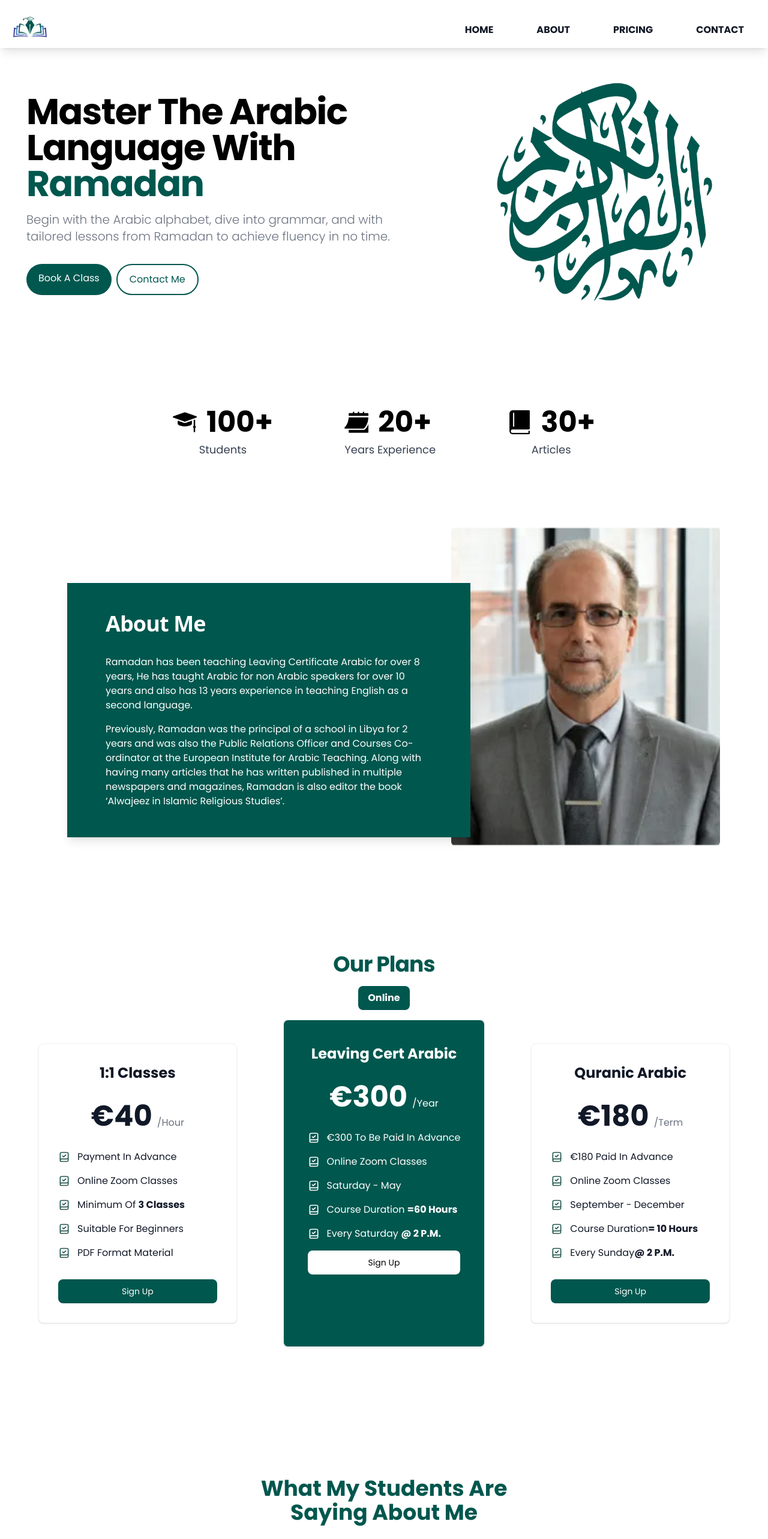
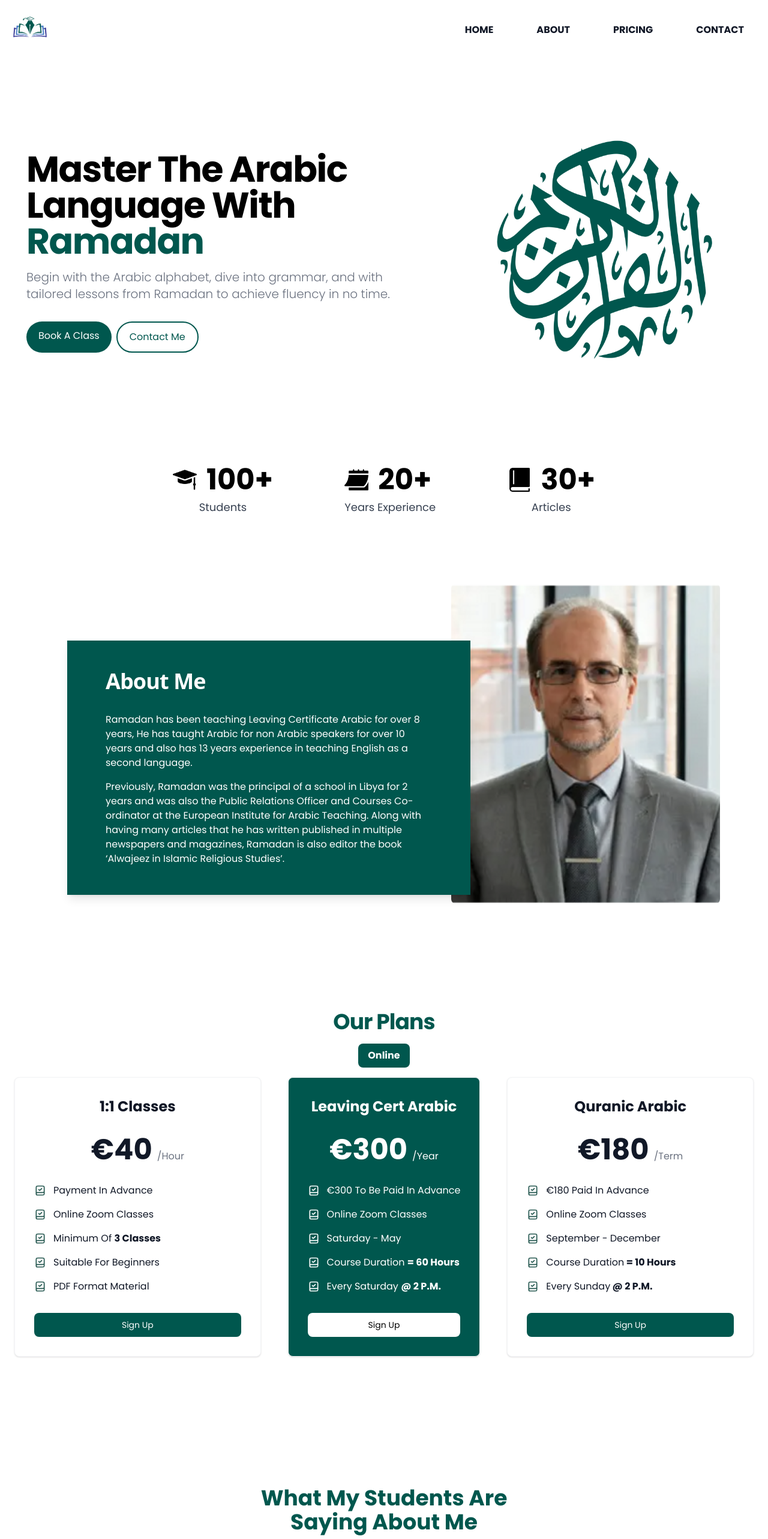
Before and after one commit to TeamBocean/ArabicWebsite, a React (Vite) app: page / in a window 1280 px wide. Shown: the top 2566 px of the page at 60% size. Built offline with nearby package versions, Linux system fonts and the light colour scheme.

Commit message:
responsiveness update and form connection

```diff
--- a/src/components/Contact.jsx
+++ b/src/components/Contact.jsx
@@ -11,7 +11,7 @@ export default function Contact () {
       delay: 0.5,
       ease: [0, 0.71, 0.2, 1.01]
     }}
-   classNameName="relative z-10 overflow-hidden bg-white py-20 lg:py-[120px] px-4">
+   className="relative z-10 overflow-hidden bg-white py-20 lg:py-[120px] px-4">
     <div className="container mx-auto font-poppins">
     <div className="-mx-4 flex flex-wrap lg:justify-between">
       <div className="w-full px-4 lg:w-1/2 xl:w-6/12">
@@ -72,24 +72,30 @@ export default function Contact () {
       </div>
       <div className="w-full px-4 lg:w-1/2 xl:w-5/12">
         <div className="relative rounded-lg bg-white p-8 shadow-lg sm:p-12">
-          <form>
+          <form action="https://formsubmit.co/Rumdan@gmail.com" method="POST">
             <div className="mb-6">
               <input
                 type="text"
+                name="name"
                 placeholder="Your Name"
+                required
                 className="text-body-color border-[f0f0f0] focus:border-primary w-full rounded border py-3 px-[14px] text-base outline-none focus-visible:shadow-none"
               />
             </div>
             <div className="mb-6">
               <input
                 type="email"
+                name="email"
+                required
                 placeholder="Your Email"
                 className="text-body-color border-[f0f0f0] focus:border-primary w-full rounded border py-3 px-[14px] text-base outline-none focus-visible:shadow-none"
               />
             </div>
             <div className="mb-6">
               <input
-                type="text"
+                type="number"
+                name="phone"
+                required
                 placeholder="Your Phone"
                 className="text-body-color border-[f0f0f0] focus:border-primary w-full rounded border py-3 px-[14px] text-base outline-none focus-visible:shadow-none"
               />
@@ -97,6 +103,8 @@ export default function Contact () {
             <div className="mb-6">
               <textarea
                 rows="6"
+                name="message"
+                required
                 placeholder="Your Message"
                 className="text-body-color border-[f0f0f0] focus:border-primary w-full resize-none rounded border py-3 px-[14px] text-base outline-none focus-visible:shadow-none"
               ></textarea>
@@ -104,7 +112,7 @@ export default function Contact () {
             <div>
               <button
                 type="submit"
-                classNameName="bg-white font-bold border-primary w-full rounded border p-3 text-green transition hover:bg-green hover:text-white">
+                className="bg-white font-bold border-primary w-full rounded border p-3 text-green transition hover:bg-green hover:text-white">
                 Send Message
               </button>
             </div>
--- a/src/components/Header.jsx
+++ b/src/components/Header.jsx
@@ -22,7 +22,7 @@ export default function Header() {
       variants={navVariants}
       initial="hidden"
       whileInView="show"
-      className="fixed z-20 top-0 w-full bg-white shadow-lg h-20">
+      className="fixed z-20 top-0 w-full bg-white h-20">
 
       <div className='max-w-screen-xl flex justify-between items-center mx-auto font-poppins'>
 
--- a/src/components/Hero.jsx
+++ b/src/components/Hero.jsx
@@ -11,7 +11,7 @@ import Graduation from "../assets/images/graduation.png";
 
 export default function Hero() {
     return (
-        <motion.section id="hero" className="mb-28 font-poppins"
+        <motion.section id="hero" className="mt-24 mb-28 font-poppins"
 
         initial={{ opacity: 0, scale: 0.5 }}
                 animate={{ opacity: 1, scale: 1 }}
@@ -57,9 +57,8 @@ export default function Hero() {
                         whileInView="show"
                         whileHover={{ scale: 1.1 }}
                         href="#pricing"
-                        className="mx-auto lg:mx-0 items-center py-3 px-5 text-base font-medium text-white rounded-full bg-green hover:bg-primary-800 focus:ring-4 focus:ring-primary-300"
-                    >
-                        Book A Class
+                        className=" lg:mx-0  py-3 px-5 font-medium text-white rounded-full bg-green hover:bg-primary-800 focus:ring-4 focus:ring-primary-300 text-c"
+                    >Book A Class
                     </motion.a>
 
                     <motion.a
--- a/src/components/Pricing.jsx
+++ b/src/components/Pricing.jsx
@@ -26,14 +26,12 @@ export default function Pricing() {
         <div className="mx-auto max-w-screen-md text-center mb-8 lg:mb-4">
 
         <button className={`bg-green text-white px-4 py-2 rounded-lg font-semibold transition duration-300 ease-in-out transform hover:scale-105 focus:outline-none`}>Online</button>
-
-
         </div>
 
 
 
             <div className="space-y-8 lg:grid lg:grid-cols-3 lg:space-y-0">
-            <div className="md:p-10">
+            <div className="">
           <motion.div variants={fadeIn('right', 'spring', 0.25, 0.75)} initial="hidden" whileInView="show"  className="flex flex-col p-6 mx-auto max-w-lg text-center text-gray-900 bg-white rounded-lg border border-gray-100 shadow xl:p-8 ">
                   <h3 className="text-2xl font-semibold">1:1 Classes</h3>
                   <div className="flex justify-center items-baseline my-8">
@@ -82,14 +80,18 @@ export default function Pricing() {
               </motion.div>
               </div>
 
+
+
+
+
             {/* Leaving Cert Plan */}
-              <motion.div variants={fadeIn('right', 'spring', 0.5, 0.75)} initial="hidden" whileInView="show"  whileHover={{ scale: 1.1 }}  transition={{ type: "spring", stiffness: 400, damping: 10 }} className="flex flex-col p-6 mx-auto max-w-lg text-center text-gray-900 bg-green rounded-lg border border-gray-100 shadow dark:border-gray-600 lg:p-10 dark:bg-gray-800 dark:text-white ">
+              <motion.div variants={fadeIn('right', 'spring', 0.5, 0.75)} initial="hidden" whileInView="show"  whileHover={{ scale: 1.1 }}  transition={{ type: "spring", stiffness: 400, damping: 10 }} className="flex flex-col p-6 mx-auto max-w-lg text-center text-gray-900 bg-green rounded-lg border border-gray-100 shadow dark:border-gray-600 xl:p-8 dark:bg-gray-800 dark:text-white ">
                 <h3 className="text-2xl font-semibold text-white">Leaving Cert Arabic</h3>
                 <div className="flex justify-center items-baseline my-8">
                     <span className="mr-2 text-5xl font-extrabold text-white">€300</span>
                     <span className="text-white dark:text-gray-400" dark:text-gray-400>/Year</span>
                 </div>
-                  <ul role="list" className="mb-4 space-y-4 text-left text-white">
+                  <ul role="list" className="mb-8 space-y-4 text-left text-white">
                       <li className="flex items-center space-x-3">
                         <svg className="flex-shrink-0 w-5 h-5 text-green-500 dark:text-green-400" fill="none" viewBox="0 0 24 24" xmlns="http://www.w3.org/2000/svg">
                           <path d="M20 12V17C20 18.8856 20 19.8284 19.4142 20.4142C18.8284 21 17.8856 21 16 21H6.5C5.11929 21 4 19.8807 4 18.5V18.5C4 17.1193 5.11929 16 6.5 16H16C17.8856 16 18.8284 16 19.4142 15.4142C20 14.8284 20 13.8856 20 12V7C20 5.11438 20 4.17157 19.4142 3.58579C18.8284 3 17.8856 3 16 3H8C6.11438 3 5.17157 3 4.58579 3.58579C4 4.17157 4 5.11438 4 7V18.5" stroke="white" strokeWidth="2"/>
@@ -119,7 +121,7 @@ export default function Pricing() {
                           <path d="M20 12V17C20 18.8856 20 19.8284 19.4142 20.4142C18.8284 21 17.8856 21 16 21H6.5C5.11929 21 4 19.8807 4 18.5V18.5C4 17.1193 5.11929 16 6.5 16H16C17.8856 16 18.8284 16 19.4142 15.4142C20 14.8284 20 13.8856 20 12V7C20 5.11438 20 4.17157 19.4142 3.58579C18.8284 3 17.8856 3 16 3H8C6.11438 3 5.17157 3 4.58579 3.58579C4 4.17157 4 5.11438 4 7V18.5" stroke="white" strokeWidth="2"/>
                             <path d="M9 10L10.2929 11.2929C10.6834 11.6834 11.3166 11.6834 11.7071 11.2929L15 8" stroke="white" strokeWidth="2" strokeLinecap="round"/>
                             </svg>
-                            <span>Course Duration <span className="font-semibold">=60 Hours</span></span>
+                            <span>Course Duration <span className="font-semibold">= 60 Hours</span></span>
                       </li>
 
                       <li className="flex items-center space-x-3">
@@ -134,9 +136,13 @@ export default function Pricing() {
                             whileHover={{ scale: 1.1 }} href="https://buy.stripe.com/6oE5m9fQpcTuaJi7st" target="_blank" className="text-black bg-white  hover:text-green focus:ring-4 focus:ring-primary-200 font-medium rounded-lg text-sm px-5 py-2.5 text-center ">Sign Up</motion.a>
               </motion.div>
 
+
+
+
+
+
               {/* Quranic Arabic Plan */}
-
-              <div className="md:p-10">
+              <div className="">
               <motion.div variants={fadeIn('right', 'spring', 0.75, 0.75)} initial="hidden"
                             whileInView="show" className="flex flex-col p-6 mx-auto max-w-lg text-center text-gray-900 bg-white rounded-lg border border-gray-100 shadow dark:border-gray-600 xl:p-8 dark:bg-gray-800 dark:text-white">
                   <h3 className="text-2xl font-semibold">Quranic Arabic</h3>
@@ -171,14 +177,14 @@ export default function Pricing() {
                           <path d="M20 12V17C20 18.8856 20 19.8284 19.4142 20.4142C18.8284 21 17.8856 21 16 21H6.5C5.11929 21 4 19.8807 4 18.5V18.5C4 17.1193 5.11929 16 6.5 16H16C17.8856 16 18.8284 16 19.4142 15.4142C20 14.8284 20 13.8856 20 12V7C20 5.11438 20 4.17157 19.4142 3.58579C18.8284 3 17.8856 3 16 3H8C6.11438 3 5.17157 3 4.58579 3.58579C4 4.17157 4 5.11438 4 7V18.5" stroke="#23564E" stroke-width="2"/>
                             <path d="M9 10L10.2929 11.2929C10.6834 11.6834 11.3166 11.6834 11.7071 11.2929L15 8" stroke="#23564E" strokeWidth="2" strokeLinecap="round"/>
                             </svg>
-                            <span>Course Duration<span className="font-semibold">= 10 Hours</span></span>
+                            <span>Course Duration<span className="font-semibold"> = 10 Hours</span></span>
                       </li>
                       <li className="flex items-center space-x-3">
  <svg className="flex-shrink-0 w-5 h-5 text-green-500 dark:text-green-400" fill="none" viewBox="0 0 24 24" xmlns="http://www.w3.org/2000/svg">
                           <path d="M20 12V17C20 18.8856 20 19.8284 19.4142 20.4142C18.8284 21 17.8856 21 16 21H6.5C5.11929 21 4 19.8807 4 18.5V18.5C4 17.1193 5.11929 16 6.5 16H16C17.8856 16 18.8284 16 19.4142 15.4142C20 14.8284 20 13.8856 20 12V7C20 5.11438 20 4.17157 19.4142 3.58579C18.8284 3 17.8856 3 16 3H8C6.11438 3 5.17157 3 4.58579 3.58579C4 4.17157 4 5.11438 4 7V18.5" stroke="#23564E" stroke-width="2"/>
                             <path d="M9 10L10.2929 11.2929C10.6834 11.6834 11.3166 11.6834 11.7071 11.2929L15 8" stroke="#23564E" strokeWidth="2" strokeLinecap="round"/>
                             </svg>
-                            <span>Every Sunday<span className="font-semibold">@ 2 P.M.</span></span>
+                            <span>Every Sunday<span className="font-semibold"> @ 2 P.M.</span></span>
                       </li>
                   </ul>
                   <motion.a  whileInView="show"
```
